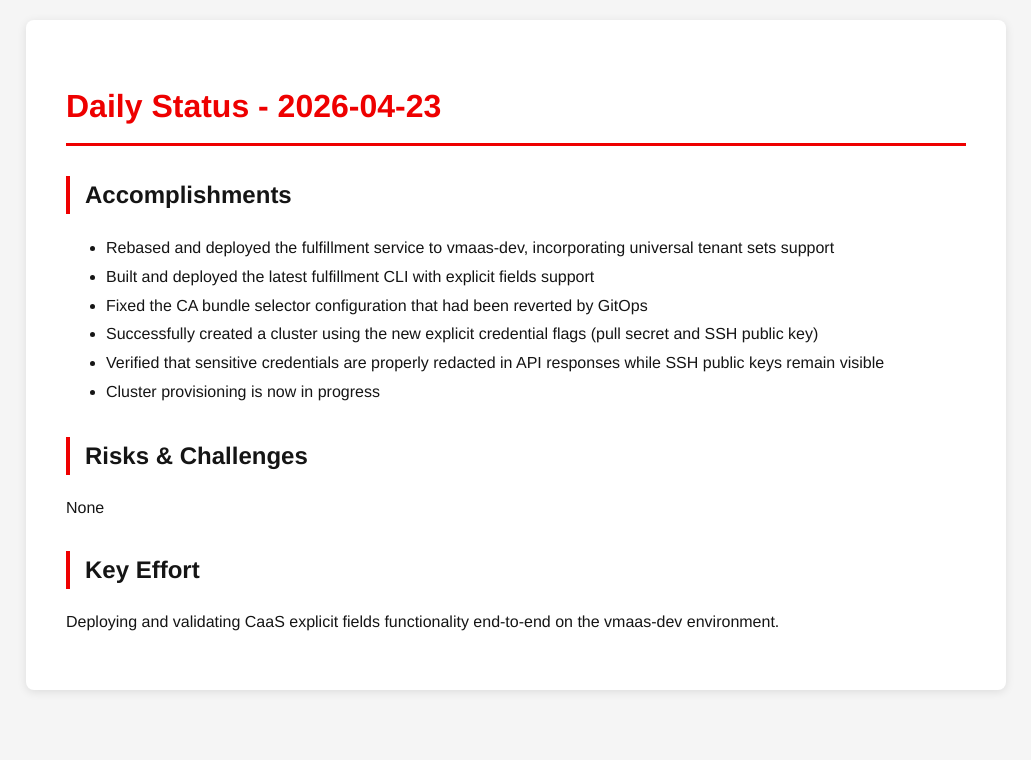
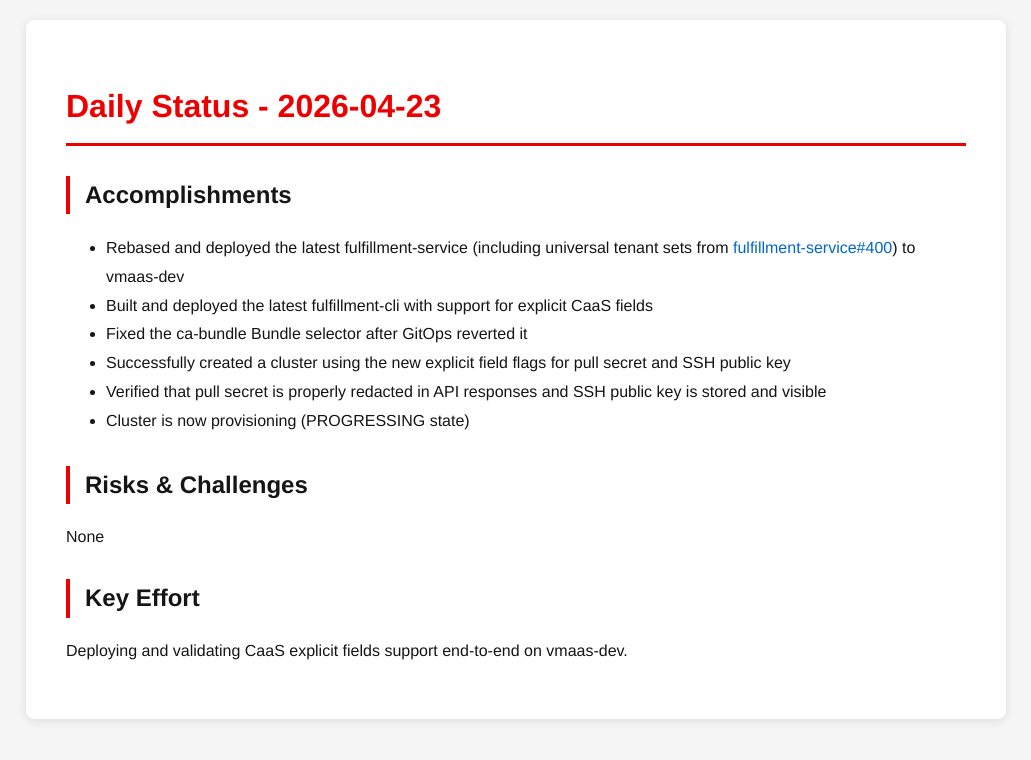
Before and after one commit to tzvatot/daily-status, a Jekyll site: the page built from 2026-04-23.md, in a window 1280 px wide. Shown: the top 760 px of the page, without its empty margins (124-1155 px from the left). Built offline with Jekyll 4.4.1, drawn with Linux system fonts in a browser that asks for light colours.

Commit message:
Daily status update - 2026-04-23

```diff
--- a/2026-04-23.md
+++ b/2026-04-23.md
@@ -7,15 +7,15 @@
 # Daily Status - 2026-04-23
 
 ## Accomplishments
-- Rebased and deployed the fulfillment service to vmaas-dev, incorporating universal tenant sets support
-- Built and deployed the latest fulfillment CLI with explicit fields support
-- Fixed the CA bundle selector configuration that had been reverted by GitOps
-- Successfully created a cluster using the new explicit credential flags (pull secret and SSH public key)
-- Verified that sensitive credentials are properly redacted in API responses while SSH public keys remain visible
-- Cluster provisioning is now in progress
+- Rebased and deployed the latest fulfillment-service (including universal tenant sets from [fulfillment-service#400](https://github.com/osac-project/fulfillment-service/pull/400)) to vmaas-dev
+- Built and deployed the latest fulfillment-cli with support for explicit CaaS fields
+- Fixed the ca-bundle Bundle selector after GitOps reverted it
+- Successfully created a cluster using the new explicit field flags for pull secret and SSH public key
+- Verified that pull secret is properly redacted in API responses and SSH public key is stored and visible
+- Cluster is now provisioning (PROGRESSING state)
 
 ## Risks & Challenges
 None
 
 ## Key Effort
-Deploying and validating CaaS explicit fields functionality end-to-end on the vmaas-dev environment.
+Deploying and validating CaaS explicit fields support end-to-end on vmaas-dev.
```
